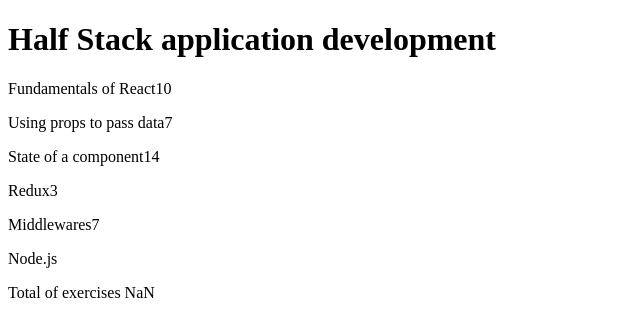
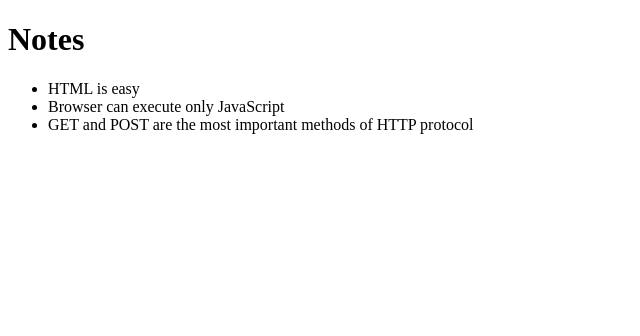
Before and after one commit to gabrielCharibPolls/part1, a React (Create React App) app: page / in a window 1280 px wide. Shown: the top 336 px of the page, without its empty margins (0-640 px from the left). Built offline with nearby package versions, Linux system fonts and the light colour scheme.

Commit message:
basic code for the forms chapter

```diff
--- a/src/App.js
+++ b/src/App.js
@@ -1,117 +1,18 @@
-import { useState ,useEffect } from 'react'
-const App = () => {
+import { useState } from 'react'
+import Note from './components/Note'
 
-  const [ counterOfAllCours, setCounterOfAllCours ] = useState(0)
 
-  const course = {
-    id: 1,
-    name: 'Half Stack application development',
-    parts: [
-      {
-        name: 'Fundamentals of React',
-        exercises: 10,
-        id: 1
-      },
-      {
-        name: 'Using props to pass data',
-        exercises: 7,
-        id: 2
-      },
-      {
-        name: 'State of a component',
-        exercises: 14,
-        id: 3
-      },
+const App = (props) => {
+  const [notes, setNotes] = useState(props.notes)
 
-      {
-        name: 'Redux',
-        exercises: 3,
-        id: 1
-      },
-      {
-        name: 'Middlewares',
-        exercises: 7,
-        id: 2
-      }
-      ,
-    {
-      name: 'Node.js',
-      id: 2,
-      parts: [
-        {
-          name: 'Routing',
-          exercises: 3,
-          id: 1
-        },
-        {
-          name: 'Middlewares',
-          exercises: 7,
-          id: 2
-        }
-    ]
-  }
-    ]
-}
-
-  useEffect(() => {
-    const total = course.parts.reduce((acc, num) => acc + num, 0);
-    setCounterOfAllCours(total);
-  });
-
-  const Cours = (props) => {
-    return(
-      <div>
-        <Header course={course} />
-        <Content course={course} />
-        <Some course={course} />
-      </div>
-
-    )
-  }
-
-  const Header = (props) => {
-    return(
-      <div>
-      <h1>{props.course.name}</h1>
-      </div>
-
-    )
-  }
-///////////////////////////////////////////////////////////////////////////////////
-//metode qui parcourir la liste et qui incrémenter la somme dans la variable some
-//////////////////////////////////////////////////////////////////////////////////
-  const Some = () => {
-    let total = 0;
-    course.parts.forEach(function(element) {
-      total += element.exercises
-
-    });
-   console.log("total:",total)
-
-    return(
-      <div>
-      <p> Total of exercises {total}</p>
-      </div>
-    )
-  }
-
-  const Content = () => {
-
-    return(
-      <div>
-      {course.parts.map(course =>
-          <p key={course.name}>
-            {course.name}
-            {course.exercises}
-          </p>
+  return (
+    <div>
+      <h1>Notes</h1>
+      <ul>
+        {notes.map(note =>
+          <Note key={note.id} note={note} />
         )}
-      </div>
-
-    )
-  }
-  return  (
-    <div>
-      <Cours course={course} />
+      </ul>
     </div>
   )
 }
--- /dev/null
+++ b/src/components/Note.js
@@ -0,0 +1,7 @@
+const Note = ({ note }) => {
+    return (
+      <li>{note.content}</li>
+    )
+  }
+
+  export default Note
```
